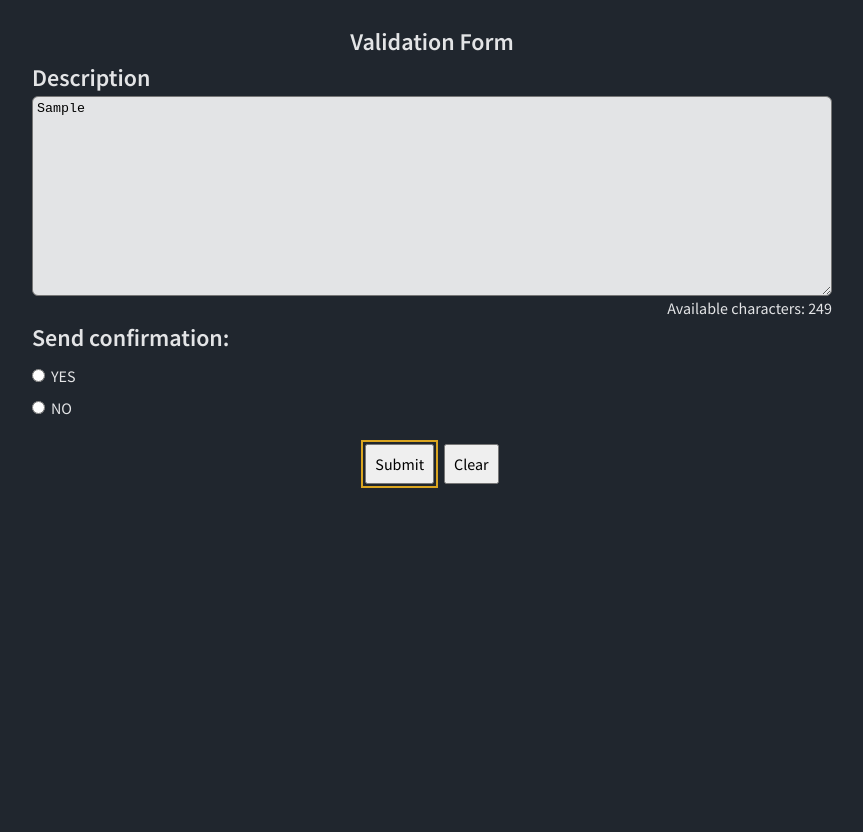
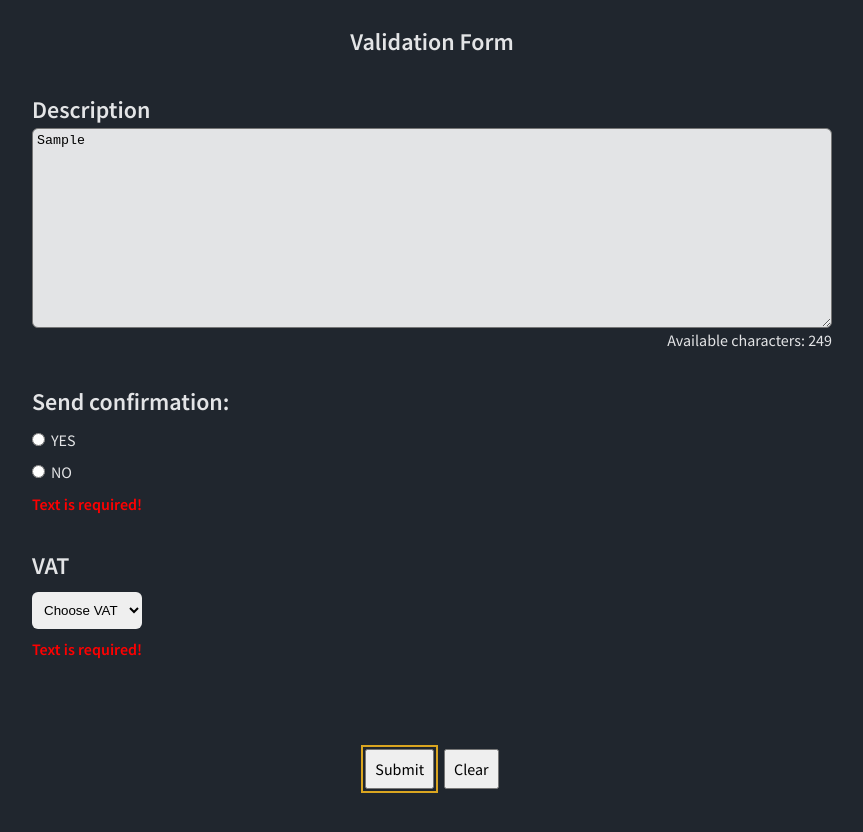
Before and after one commit to Lenifc/simple_validation_form, a React (Create React App) app: page / in a window 1280 px wide. Both pictures are taken after typing "Sample" into the empty fields and a click on the button "Submit". Shown: the top 832 px of the page, without its empty margins (208-1071 px from the left). Before the commit the page ends 800 px from the top, so only its background shows below. Built offline with nearby package versions, Linux system fonts and the light colour scheme.

Commit message:
validation for radio button, added select input

```diff
--- a/src/Form/Form.js
+++ b/src/Form/Form.js
@@ -3,12 +3,36 @@ import './Form.css'
 
 export default function Form(){
 
+    const errorMessage_textRequired = 'Text is required!'
+    const errorMessage_tooManyCharacters = "You can't enter more than 255 characters!"
+
     const availableInputCharacters = 255
     const [textareaInputs, setTextAreaInputs] = useState('')
     const [textareaError, setTextAreaError] = useState(false)
 
-    const [radioButtonSelection, setRadioButtonSelection] = useState(null)
+    const [radioButtonSelection, setRadioButtonSelection] = useState('')
     const [radioButtonError, setRadioButtonError] = useState(false)
+
+    const VATOptions = [
+        {
+            label: '19%',
+            value: 19
+        },
+        {
+            label: '21%',
+            value: 21
+        },
+        {
+            label: '23%',
+            value: 23
+        },
+        {
+            label: '25%',
+            value: 25
+        },
+    ]
+    const [selectedVAT, setSelectedVAT] = useState('')
+    const [selectInputError, setSelectInputError] = useState(false)
 
 
         // do not allow to enter more than 255 characters in Description (even by copy/paste)
@@ -17,50 +41,88 @@ export default function Form(){
         else return
     }
 
-    function validateForm(e){
-        e.preventDefault();
+    function checkForErrors(e){
+        e.preventDefault()
+
+        if(!selectedVAT) setSelectInputError(errorMessage_textRequired)
+
+        // checking if radio button has valid value - of course it should be better secured on back-end side
+        if(radioButtonSelection === 'yes' || radioButtonSelection === 'no') {
+            submitForm()
+        } else setRadioButtonError(errorMessage_textRequired)
     }
 
-    function clearForm(){
+    function submitForm(){
+        if(!textareaError && !radioButtonError && !selectInputError) console.log('Works fine')
+    }
 
+    function clearForm(e){
+        e.preventDefault()
     }
 
     //  check for errors in description every user character input
     useEffect(() => {
-        setTextAreaError(textareaInputs.length === 0 ? 'Text is required!' : textareaInputs.length >= 255 ? "You can't enter more than 255 characters!" : false)
+        setTextAreaError(textareaInputs?.length === 0 ? errorMessage_textRequired : textareaInputs?.length >= 255 ? errorMessage_tooManyCharacters : false)
     }, [textareaInputs])
 
+    useEffect(() => {
+        // radioButtonSelection === '' prevents of showing error message immediately after form was loaded
+        setRadioButtonError(radioButtonSelection === '' || radioButtonSelection === 'yes' || radioButtonSelection === 'no' ? false : errorMessage_textRequired)
+    }, [radioButtonSelection])
+
+    //  any select option must be choosen to avoid error
+    useEffect(() => {
+        setSelectInputError(!selectedVAT && selectedVAT !== '' ? errorMessage_textRequired : false)
+    }, [selectedVAT])
+
     return (
-    <form>
+    <form className="gap-sections">
 
         <h2>Validation Form</h2>
 
         <div className="textarea-section">
             <label className="textarea-label" htmlFor="description"><h2>Description</h2></label>
             <textarea id="description" className="description" onChange={(e) => checkCharacters(e)} value={textareaInputs}>{ textareaInputs }</textarea>
-            <div className="count-textarea-inputs">Available characters: { (availableInputCharacters - textareaInputs.length < 0) ? 0 : availableInputCharacters - textareaInputs.length}</div>
+            <div className="count-textarea-inputs">Available characters: { (availableInputCharacters - textareaInputs?.length < 0) ? 0 : availableInputCharacters - textareaInputs?.length}</div>
             {textareaError && <div className="textarea-errors errorMessage">{ textareaError }</div>}
         </div>
+
 
         <div className="confirmation-section">
             <label className="confirmation-label" htmlFor="confirmation"><h2>Send confirmation:</h2></label>
             <div>
-                <input type="radio" id="confirmation" name="confirmation" value='yes' checked={radioButtonSelection === 'yes' } onChange={(e) => setRadioButtonSelection(e.target.value)} /><span>YES</span>
+                <input type="radio" id="confirmation" name="confirmation" value='yes' checked={radioButtonSelection === 'yes' } onChange={(e) => setRadioButtonSelection(e.target.value)} />
+                <span>YES</span>
             </div>
             <div>
-                <input type="radio" id="confirmation" name="confirmation" value='no' checked={radioButtonSelection === 'no' } onChange={(e) => setRadioButtonSelection(e.target.value)} /><span>NO</span>
+                <input type="radio" id="confirmation" name="confirmation" value='no' checked={radioButtonSelection === 'no' } onChange={(e) => setRadioButtonSelection(e.target.value)} />
+                <span>NO</span>
             </div>
             {radioButtonError && <div className="radiobutton-errors errorMessage">{ radioButtonError }</div>}
         </div>
 
+
+        <div className="select-input-section">
+            <label className="select-input-label" htmlFor="vat"><h2>VAT</h2></label>
+            <select id="vat" value={ selectedVAT } options={ VATOptions } onChange={(e) => setSelectedVAT(e.target.value)}>
+                <option disabled={true} value='' hidden> Choose VAT </option>
+                {VATOptions.map(option => {
+                    return (<option value={ option.value } key={ option.value }>{ option.label }</option> )
+                }) }
+            </select>
+            {selectInputError && <div className="select-input-errors errorMessage">{ selectInputError }</div>}
+        </div>
+
+        <div className="price-input-section">
+
+        </div>
+
+
+
         <div className="buttons-section">
-            <button onClick={(e) => validateForm(e)} className="button submit-button">Submit</button>
-            <button onClick={() => clearForm()} className="button clear-button">Clear</button>
+            <button onClick={(e) => checkForErrors(e)} className="button submit-button">Submit</button>
+            <button onClick={(e) => clearForm(e)} className="button clear-button">Clear</button>
         </div>
     </form>
     )
 }
-
-
-
-// textareaInputs.length === 0 ? 'Text is required' : textareaInputs.length > 255 ? "You can't enter more than 255 characters" : ''
```
